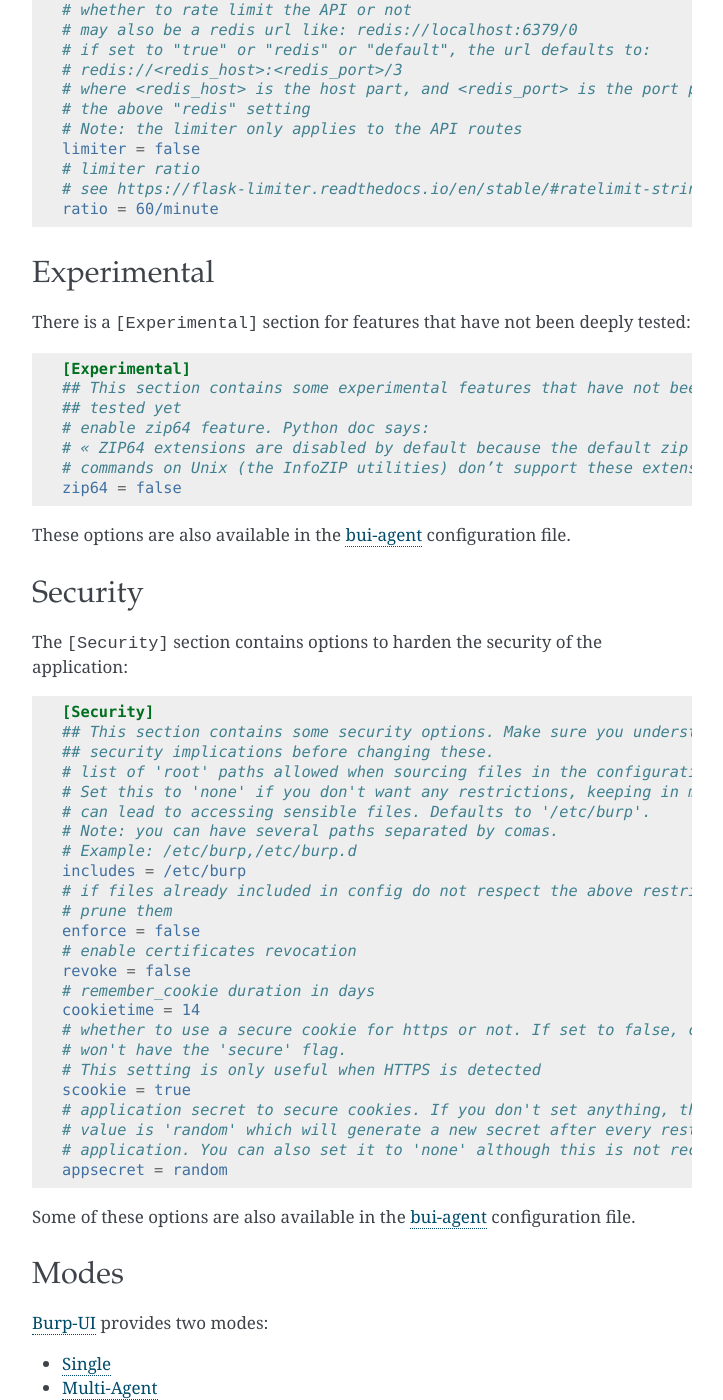
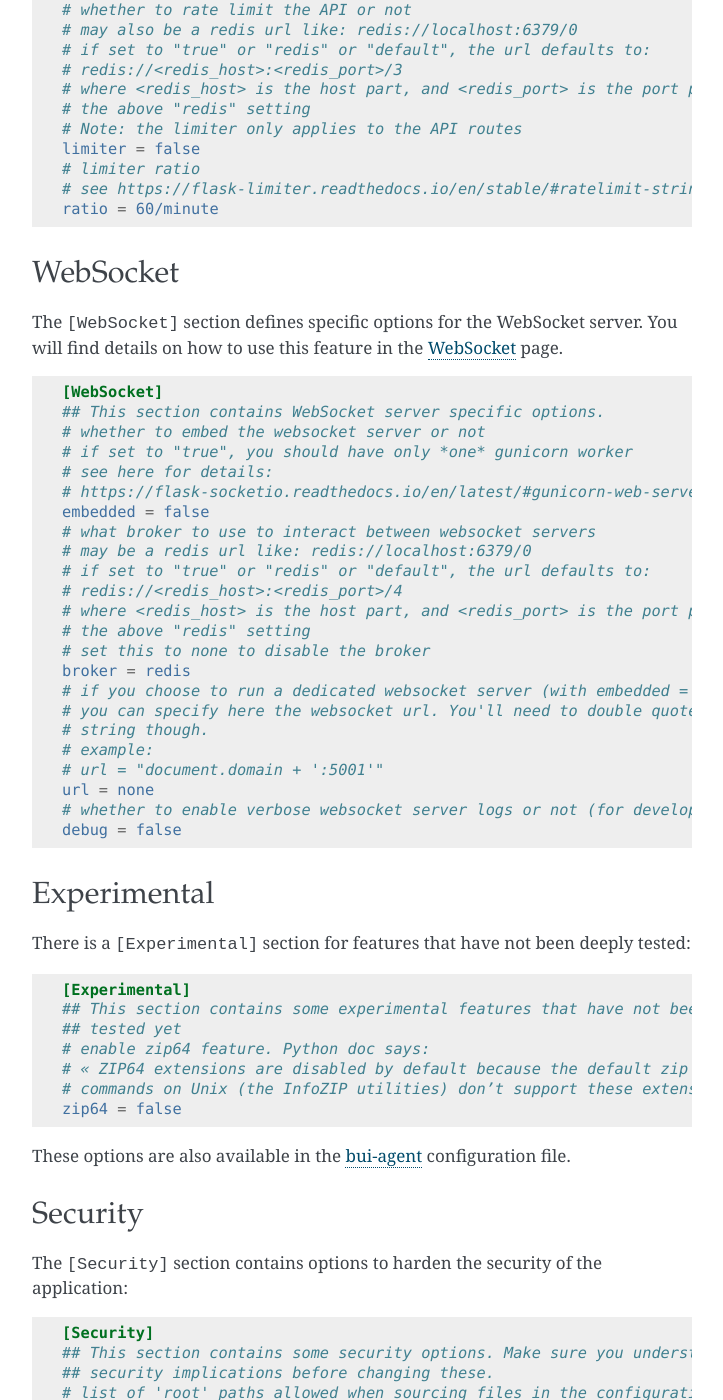
Before and after one commit to ziirish/burp-ui, a Sphinx documentation site: the page built from docs/advanced_usage.rst, in a window 1280 px wide and 1400 px high, scrolled down 2784 px. Shown: the whole window, without its empty margins (388-1111 px from the left). Built offline with Sphinx 7.4.7, drawn with Linux system fonts in a browser that asks for light colours; pages that are not in the unit, such as notebooks, are missing from menus.

Commit message:
doc: new websocket feature

```diff
--- a/docs/advanced_usage.rst
+++ b/docs/advanced_usage.rst
@@ -151,6 +151,40 @@ follow:
     # limiter ratio
     # see https://flask-limiter.readthedocs.io/en/stable/#ratelimit-string
     ratio = 60/minute
+
+
+WebSocket
+---------
+
+The ``[WebSocket]`` section defines specific options for the WebSocket server.
+You will find details on how to use this feature in the
+`WebSocket <websocket.html>`_ page.
+
+::
+
+    [WebSocket]
+    ## This section contains WebSocket server specific options.
+    # whether to embed the websocket server or not
+    # if set to "true", you should have only *one* gunicorn worker
+    # see here for details:
+    # https://flask-socketio.readthedocs.io/en/latest/#gunicorn-web-server
+    embedded = false
+    # what broker to use to interact between websocket servers
+    # may be a redis url like: redis://localhost:6379/0
+    # if set to "true" or "redis" or "default", the url defaults to:
+    # redis://<redis_host>:<redis_port>/4
+    # where <redis_host> is the host part, and <redis_port> is the port part of
+    # the above "redis" setting
+    # set this to none to disable the broker
+    broker = redis
+    # if you choose to run a dedicated websocket server (with embedded = false)
+    # you can specify here the websocket url. You'll need to double quote your
+    # string though.
+    # example:
+    # url = "document.domain + ':5001'"
+    url = none
+    # whether to enable verbose websocket server logs or not (for development)
+    debug = false
 
 
 Experimental
--- a/docs/index.rst
+++ b/docs/index.rst
@@ -27,6 +27,7 @@ Documentation
    advanced_usage
    manage
    celery
+   websocket
    gunicorn
    docker
    buiagent
--- a/docs/upgrading.rst
+++ b/docs/upgrading.rst
@@ -17,6 +17,7 @@ v0.6.0
   granted on both clients on the two agents. You can disable this behavior with
   the `legacy` option. See the `BASIC ACL <advanced_usage.html#basic-acl>`_
   documentation for details.
+- **New** - WebSocket support for better/smarter notifications.
 
 v0.5.0
 ------
```
Also changed, not shown: docs/manage.rst (+32 -3 lines), docs/websocket.rst (added, +105 -0 lines), 1 other file.
